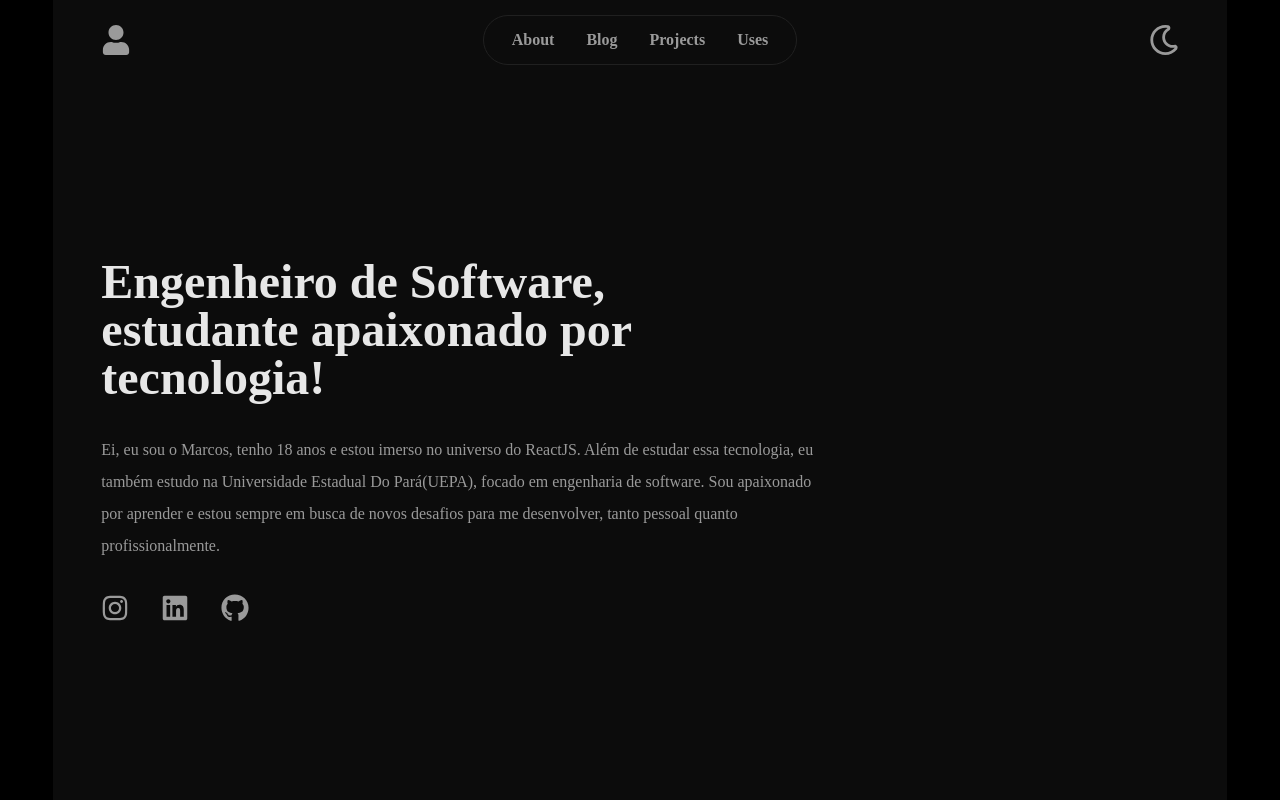
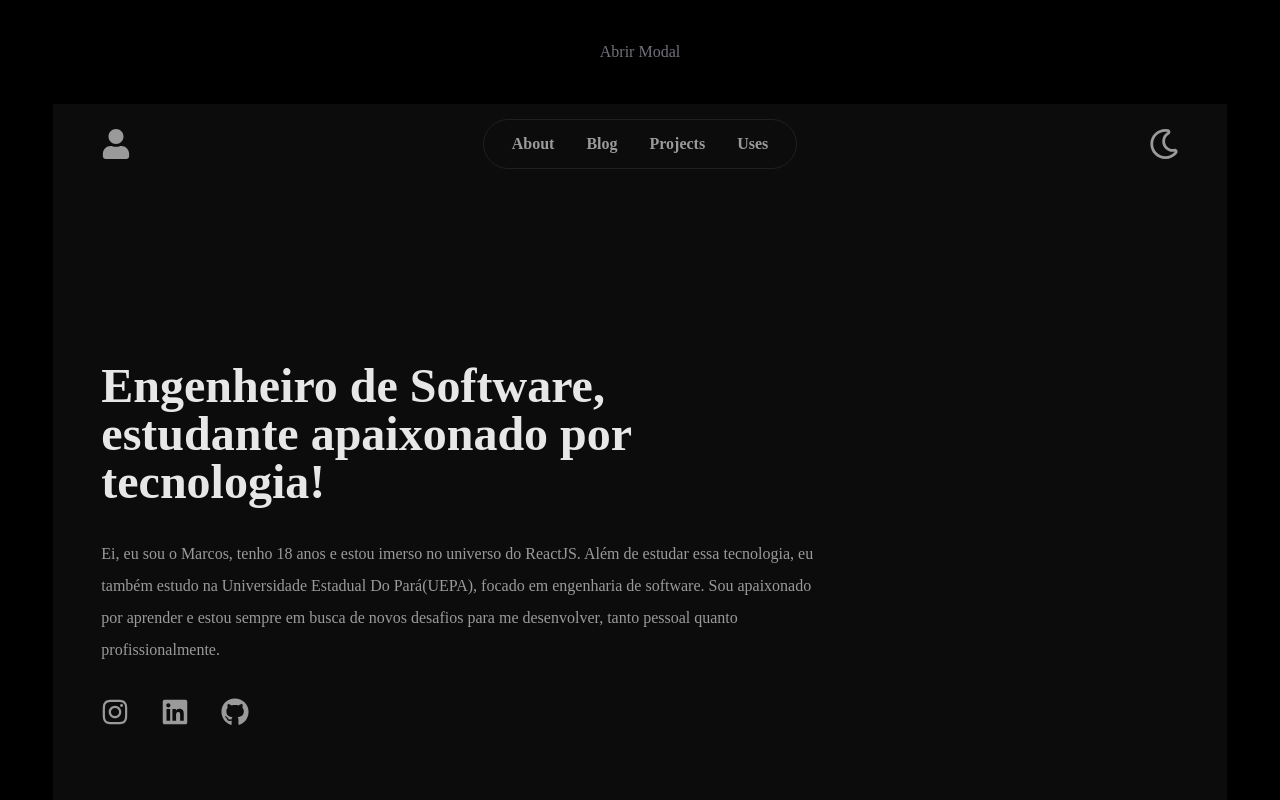
Before and after one commit to MarcosOki/Portifolio, a React app: page / in a window 1280 px wide. Shown: the top 800 px of the page. Built offline with nearby package versions, Linux system fonts and the light colour scheme; no server answers; the HTML template or start-up script is replaced by a standard one.

Commit message:
feat: create component modal

```diff
--- a/package.json
+++ b/package.json
@@ -13,11 +13,13 @@
     "deploy": "gh-pages -d dist"
   },
   "dependencies": {
+    "@types/react-modal": "^3.16.3",
     "axios": "^1.6.8",
     "lucide-react": "^0.372.0",
     "react": "^18.2.0",
     "react-dom": "^18.2.0",
     "react-icons": "^5.1.0",
+    "react-modal": "^3.16.1",
     "react-toastify": "^10.0.5",
     "tailwind-merge": "^2.3.0"
   },
--- a/src/App.tsx
+++ b/src/App.tsx
@@ -5,6 +5,7 @@ import { ToastContainer} from "react-toastify";
 import 'react-toastify/dist/ReactToastify.css';
 import { SectionMain } from "./Components/Sections/SectionMain";
 import { SectionBlog } from "./Components/Sections/SectionBlog";
+import { ModalLogin } from "./Components/ModalLogin";
 function App() {
 
   const [dark, setDark] = useState(true);
@@ -17,6 +18,7 @@ function App() {
     <Body
     className={`flex justify-center flex-col items-center ${dark ? "dark" : ""}`}
     >
+      <ModalLogin/>
       <ToastContainer />
       <SectionMain toggleThemeFunction={toggleTheme} theme={dark}/>
       <SectionBlog/>
--- /dev/null
+++ b/src/Components/ModalLogin.tsx
@@ -0,0 +1,34 @@
+import { useState } from "react"
+import ReactModal from "react-modal"
+
+ReactModal.setAppElement("#root")
+
+export function ModalLogin() {
+  const [isOpen,setIsOpen] = useState(false)
+
+  const  openModal = () =>{
+    setIsOpen(true)
+    document.documentElement.classList.add("overflow-hidden")
+  }
+  const closeModal = ()=>{
+    setIsOpen(false)
+    document.documentElement.classList.remove("overflow-hidden")
+  }
+
+  return (
+    <div>
+      <button onClick={openModal} className="text-zinc-500 p-10">Abrir Modal</button>
+      <ReactModal isOpen={isOpen} onRequestClose={closeModal} overlayClassName="fixed top-0 left-0 right-0 bottom-0 flex justify-center items-center bg-black bg-opacity-50" portalClassName="modal" className="modal-content">
+      <div className="flex justify-center items-center h-full">
+          <div className="bg-white p-8 rounded shadow-lg">
+            <h2 className="text-2xl font-semibold mb-4">Login</h2>
+            {/* Your login form here */}
+            <button onClick={closeModal} className="bg-red-500 hover:bg-red-700 text-white font-bold py-2 px-4 rounded">
+              Close
+            </button>
+          </div>
+        </div>
+      </ReactModal>
+    </div>
+  )
+}
```
Also changed, not shown: 1 other file (tests, documents, lock files or other folders).
